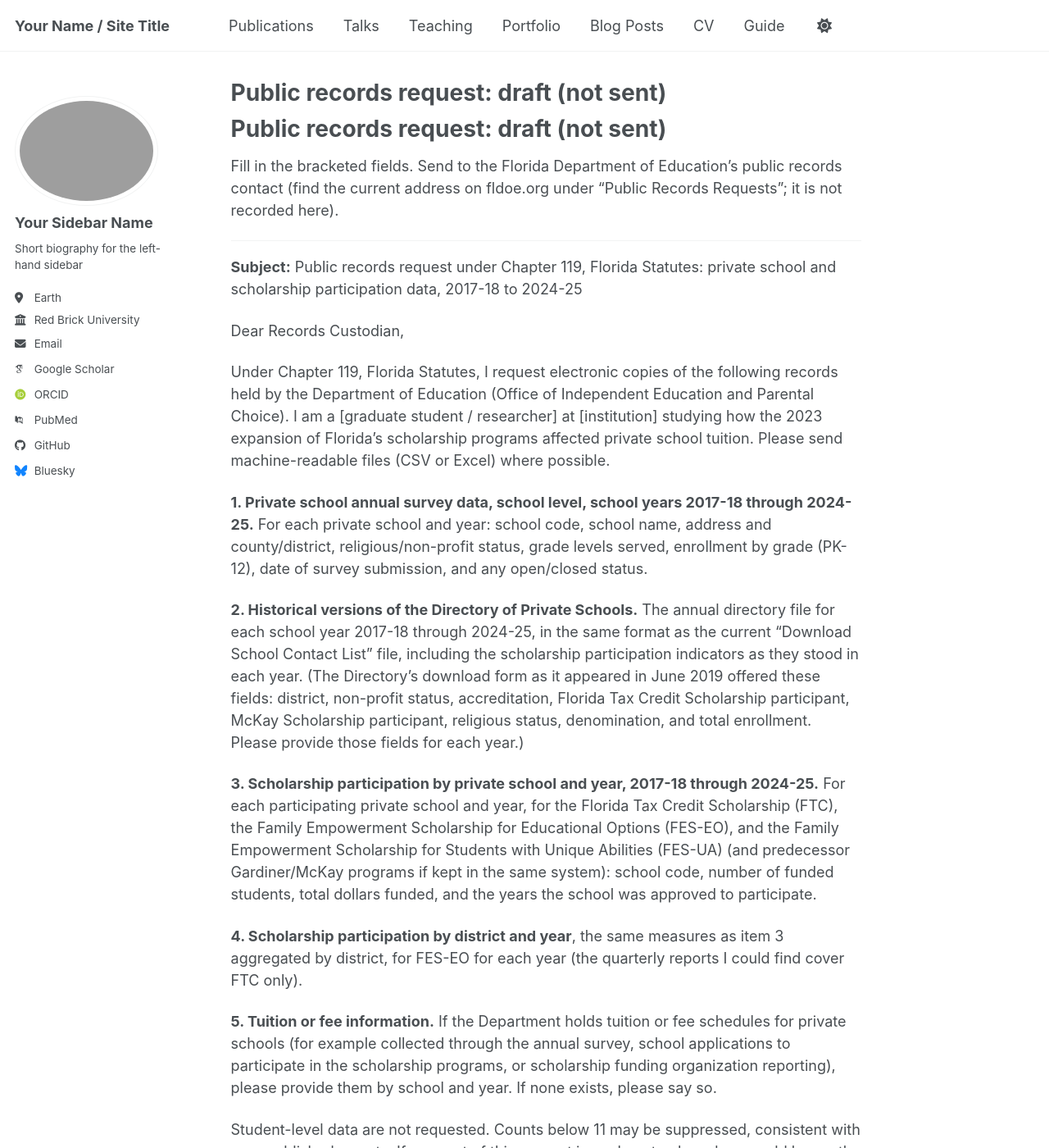
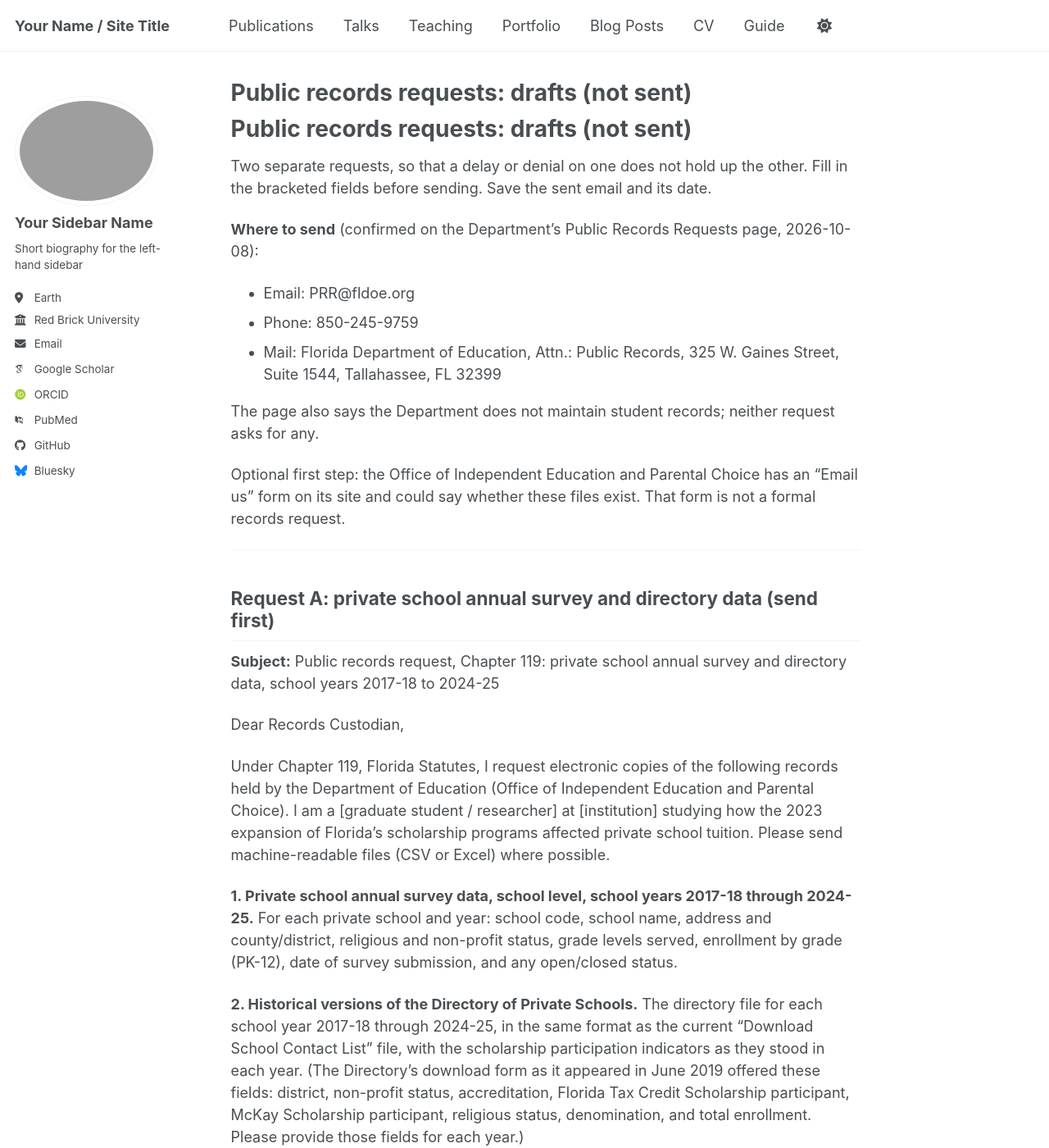
Before and after one commit to Miinsooo/minsoo-cho.github.io, a Jekyll site: the page built from research/fl-voucher/docs/public_records_request_draft.md, in a window 1280 px wide and 1400 px high. Shown: the whole window at 82% size. Built offline with Jekyll 4.4.1, drawn with Linux system fonts in a browser that asks for light colours; some web fonts are replaced; our own code applies the rules of GitHub Pages for plain Markdown files; a script bundle is joined from its source files by our own code; library files that are not in the unit come from our copies; some of the changed text lies outside the part shown.

Commit message:
Split public records request into two requests and add confirmed FLDOE contact
Co-Authored-By: Claude Sonnet 5.5 <noreply@anthropic.com>
Claude-Session: https://claude.ai/code/session_01E9K4kXodKmqW5FKv8B7Kmh

```diff
--- a/research/fl-voucher/docs/public_records_request_draft.md
+++ b/research/fl-voucher/docs/public_records_request_draft.md
@@ -1,29 +1,59 @@
-# Public records request: draft (not sent)
+# Public records requests: drafts (not sent)
 
-Fill in the bracketed fields. Send to the Florida Department of Education's public records contact
-(find the current address on fldoe.org under "Public Records Requests"; it is not recorded here).
+Two separate requests, so that a delay or denial on one does not hold up the other.
+Fill in the bracketed fields before sending. Save the sent email and its date.
+
+**Where to send** (confirmed on the Department's Public Records Requests page, 2026-10-08):
+- Email: PRR@fldoe.org
+- Phone: 850-245-9759
+- Mail: Florida Department of Education, Attn.: Public Records, 325 W. Gaines Street, Suite 1544, Tallahassee, FL 32399
+
+The page also says the Department does not maintain student records; neither request asks for any.
+
+Optional first step: the Office of Independent Education and Parental Choice has an "Email us" form on its site and could say whether these files exist. That form is not a formal records request.
 
 ---
 
-**Subject:** Public records request under Chapter 119, Florida Statutes: private school and scholarship participation data, 2017-18 to 2024-25
+## Request A: private school annual survey and directory data (send first)
+
+**Subject:** Public records request, Chapter 119: private school annual survey and directory data, school years 2017-18 to 2024-25
 
 Dear Records Custodian,
 
 Under Chapter 119, Florida Statutes, I request electronic copies of the following records held by the Department of Education (Office of Independent Education and Parental Choice). I am a [graduate student / researcher] at [institution] studying how the 2023 expansion of Florida's scholarship programs affected private school tuition. Please send machine-readable files (CSV or Excel) where possible.
 
 **1. Private school annual survey data, school level, school years 2017-18 through 2024-25.**
-For each private school and year: school code, school name, address and county/district, religious/non-profit status, grade levels served, enrollment by grade (PK-12), date of survey submission, and any open/closed status.
+For each private school and year: school code, school name, address and county/district, religious and non-profit status, grade levels served, enrollment by grade (PK-12), date of survey submission, and any open/closed status.
 
 **2. Historical versions of the Directory of Private Schools.**
-The annual directory file for each school year 2017-18 through 2024-25, in the same format as the current "Download School Contact List" file, including the scholarship participation indicators as they stood in each year. (The Directory's download form as it appeared in June 2019 offered these fields: district, non-profit status, accreditation, Florida Tax Credit Scholarship participant, McKay Scholarship participant, religious status, denomination, and total enrollment. Please provide those fields for each year.)
+The directory file for each school year 2017-18 through 2024-25, in the same format as the current "Download School Contact List" file, with the scholarship participation indicators as they stood in each year. (The Directory's download form as it appeared in June 2019 offered these fields: district, non-profit status, accreditation, Florida Tax Credit Scholarship participant, McKay Scholarship participant, religious status, denomination, and total enrollment. Please provide those fields for each year.)
 
-**3. Scholarship participation by private school and year, 2017-18 through 2024-25.**
-For each participating private school and year, for the Florida Tax Credit Scholarship (FTC), the Family Empowerment Scholarship for Educational Options (FES-EO), and the Family Empowerment Scholarship for Students with Unique Abilities (FES-UA) (and predecessor Gardiner/McKay programs if kept in the same system): school code, number of funded students, total dollars funded, and the years the school was approved to participate.
+If a year's file does not exist in the form described, please send whatever school-level records for that year you do hold, or tell me that none exist.
 
-**4. Scholarship participation by district and year**, the same measures as item 3 aggregated by district, for FES-EO for each year (the quarterly reports I could find cover FTC only).
+Student-level data are not requested. If any part of this request is unclear, too broad, or would be costly, please contact me so we can narrow it rather than deny it. If any record is withheld, please cite the specific statutory exemption. Please provide an estimate of any fees before incurring them.
 
-**5. Tuition or fee information.**
-If the Department holds tuition or fee schedules for private schools (for example collected through the annual survey, school applications to participate in the scholarship programs, or scholarship funding organization reporting), please provide them by school and year. If none exists, please say so.
+Thank you,
+[Name]
+[Institution, email, phone]
+
+---
+
+## Request B: scholarship participation and tuition (send separately)
+
+**Subject:** Public records request, Chapter 119: scholarship participation by school and district, 2017-18 to 2024-25
+
+Dear Records Custodian,
+
+Under Chapter 119, Florida Statutes, I request electronic copies of the following records held by the Department of Education. I am a [graduate student / researcher] at [institution] studying how the 2023 expansion of Florida's scholarship programs affected private school tuition. Please send machine-readable files (CSV or Excel) where possible.
+
+**1. Scholarship participation by private school and year, 2017-18 through 2024-25.**
+For each participating private school and year, for the Florida Tax Credit Scholarship (FTC), the Family Empowerment Scholarship for Educational Options (FES-EO), and the Family Empowerment Scholarship for Students with Unique Abilities (FES-UA), and the predecessor Gardiner and McKay programs if kept in the same system: school code, number of funded students, total dollars funded, and the years the school was approved to participate.
+
+**2. Scholarship participation by district and year.**
+The same measures aggregated by district, for FES-EO for each year. The quarterly reports I could find cover FTC only.
+
+**3. Tuition or fee information, if held.**
+If the Department holds tuition or fee schedules for private schools (for example from the annual survey, school applications to participate in the scholarship programs, or scholarship funding organization reporting), please provide them by school and year. If none exists, please say so.
 
 Student-level data are not requested. Counts below 11 may be suppressed, consistent with your published reports. If any part of this request is unclear, too broad, or would be costly, please contact me so we can narrow it rather than deny it. If any record is withheld, please cite the specific statutory exemption. Please provide an estimate of any fees before incurring them.
 
```
